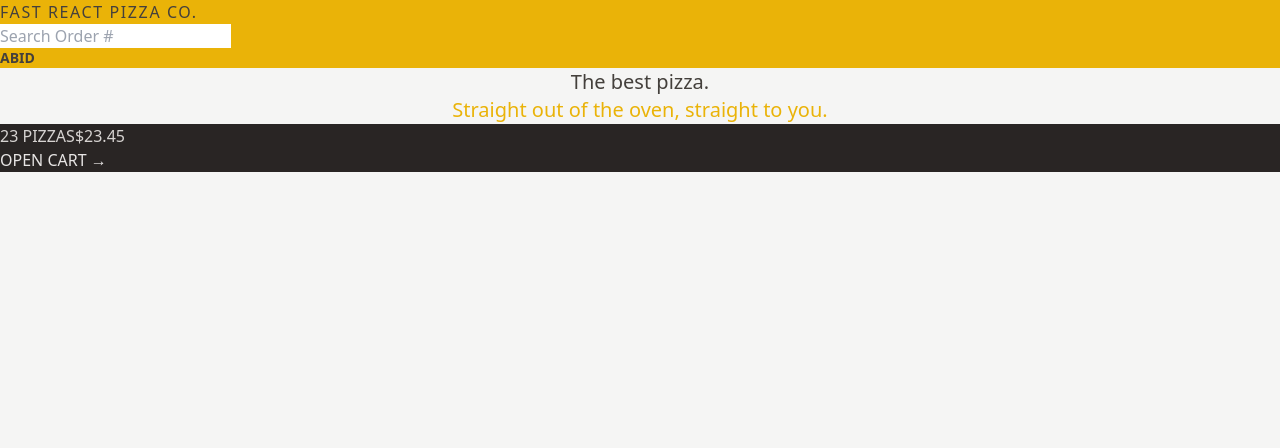
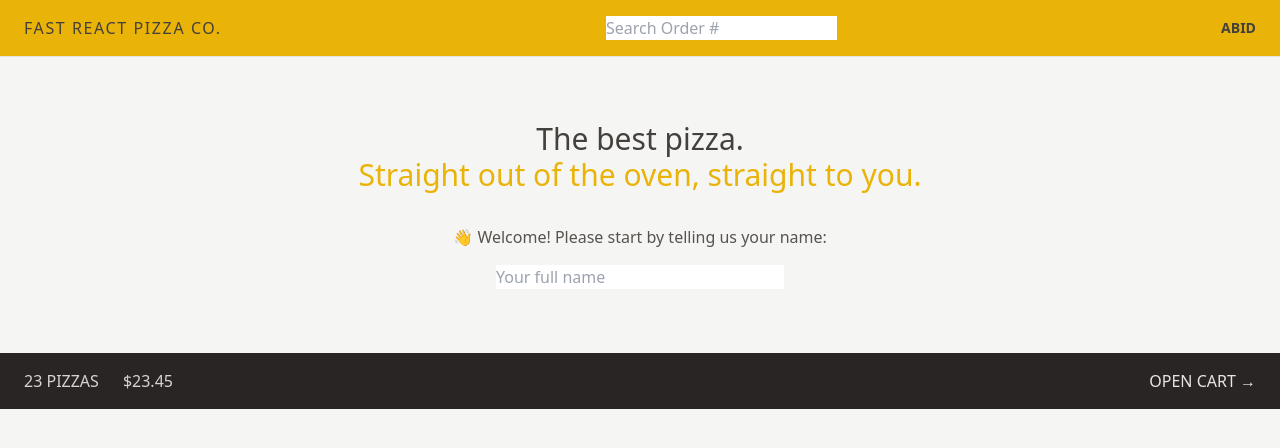
Before and after one commit to ali27-dev/fast-react-pizza, a React (Vite) app: page / in a window 1280 px wide. Shown: the top 448 px of the page. Built offline with nearby package versions, Linux system fonts and the light colour scheme.

Commit message:
Implement,The Box Model:Spacing,Borders and Display etc

```diff
--- a/src/features/cart/CartOverview.jsx
+++ b/src/features/cart/CartOverview.jsx
@@ -1,9 +1,9 @@
-import { Link } from "react-router-dom";
+import { Link } from 'react-router-dom';
 
 function CartOverview() {
   return (
-    <div className="bg-stone-800 uppercase text-stone-200">
-      <p className="text-stone-300">
+    <div className="flex items-center justify-between bg-stone-800 px-4 py-4 uppercase text-stone-200 sm:px-6 sm:text-sm md:text-base">
+      <p className="space-x-4 text-stone-300 sm:space-x-6">
         <span>23 pizzas</span>
         <span>$23.45</span>
       </p>
--- a/src/features/user/CreateUser.jsx
+++ b/src/features/user/CreateUser.jsx
@@ -9,13 +9,16 @@ function CreateUser() {
 
   return (
     <form onSubmit={handleSubmit}>
-      <p>👋 Welcome! Please start by telling us your name:</p>
+      <p className="mb-4 text-sm text-stone-600 md:text-base">
+        👋 Welcome! Please start by telling us your name:
+      </p>
 
       <input
         type="text"
         placeholder="Your full name"
         value={username}
         onChange={(e) => setUsername(e.target.value)}
+        className="w-72"
       />
 
       {username !== '' && (
--- a/src/features/user/Username.jsx
+++ b/src/features/user/Username.jsx
@@ -1,7 +1,7 @@
 function Username() {
   return (
     <div>
-      <p className="text-sm font-semibold">Abid</p>
+      <p className="hidden text-sm font-semibold md:block">Abid</p>
     </div>
   );
 }
--- a/src/ui/Header.jsx
+++ b/src/ui/Header.jsx
@@ -1,10 +1,10 @@
-import { Link } from "react-router-dom";
-import SearchOrder from "../features/order/SearchOrder";
-import Username from "../features/user/Username";
+import { Link } from 'react-router-dom';
+import SearchOrder from '../features/order/SearchOrder';
+import Username from '../features/user/Username';
 
 function Header() {
   return (
-    <header className="bg-yellow-500 uppercase">
+    <header className="flex items-center justify-between border-b border-stone-200 bg-yellow-500 px-3 py-4 uppercase sm:px-6">
       <Link to="/menu" className="tracking-widest">
         Fast React Pizza Co.
       </Link>
--- a/src/ui/Home.jsx
+++ b/src/ui/Home.jsx
@@ -1,13 +1,16 @@
+import CreateUser from '../features/user/CreateUser';
 function Home() {
   return (
-    <div>
-      <h1 className="text-semibold text-center text-xl text-stone-700">
+    <div className="my-10 px-4 text-center sm:my-16">
+      <h1 className="text-semibold mb-8 text-xl md:text-3xl">
         The best pizza.
         <br />
         <span className="text-yellow-500">
           Straight out of the oven, straight to you.
         </span>
       </h1>
+
+      <CreateUser />
     </div>
   );
 }
```
